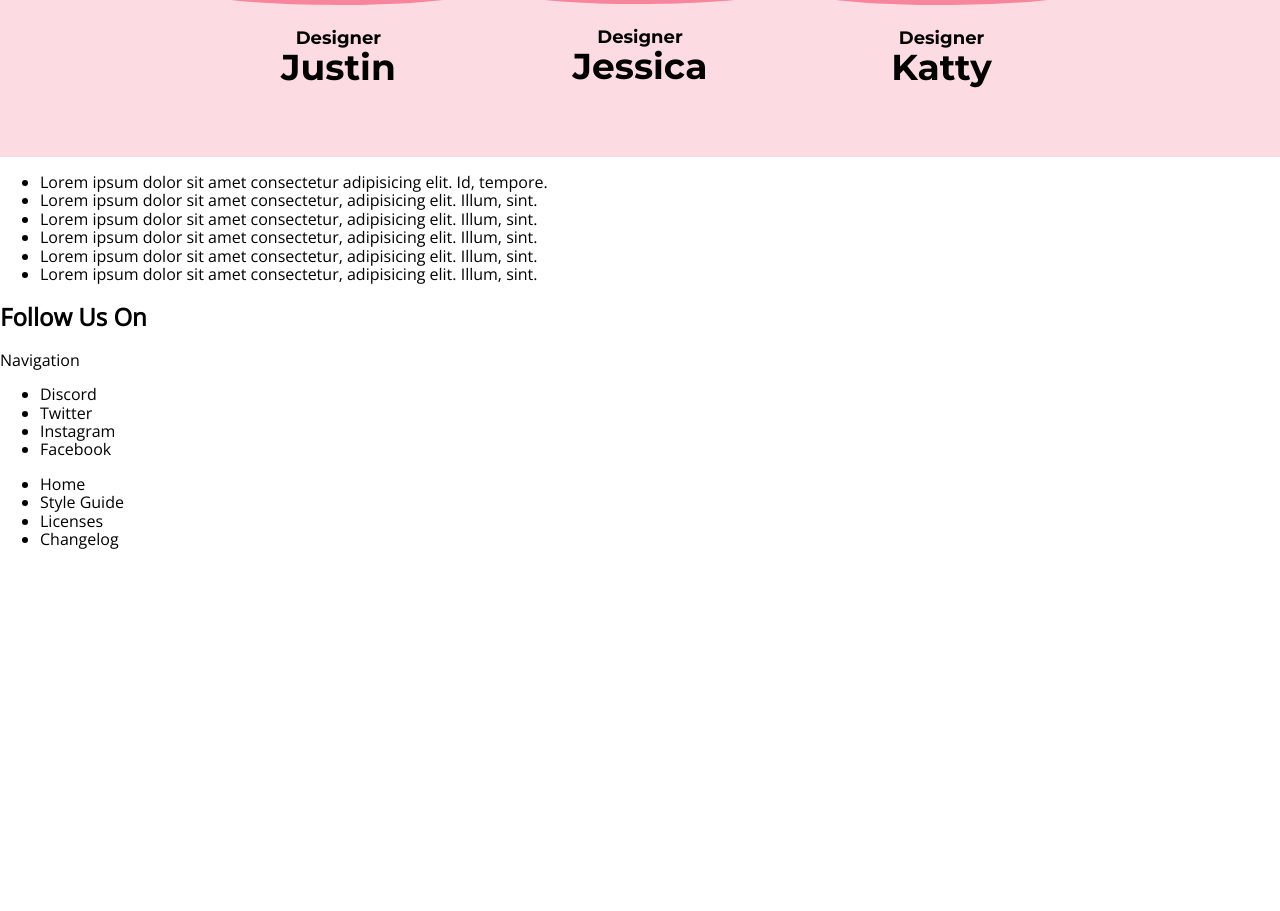
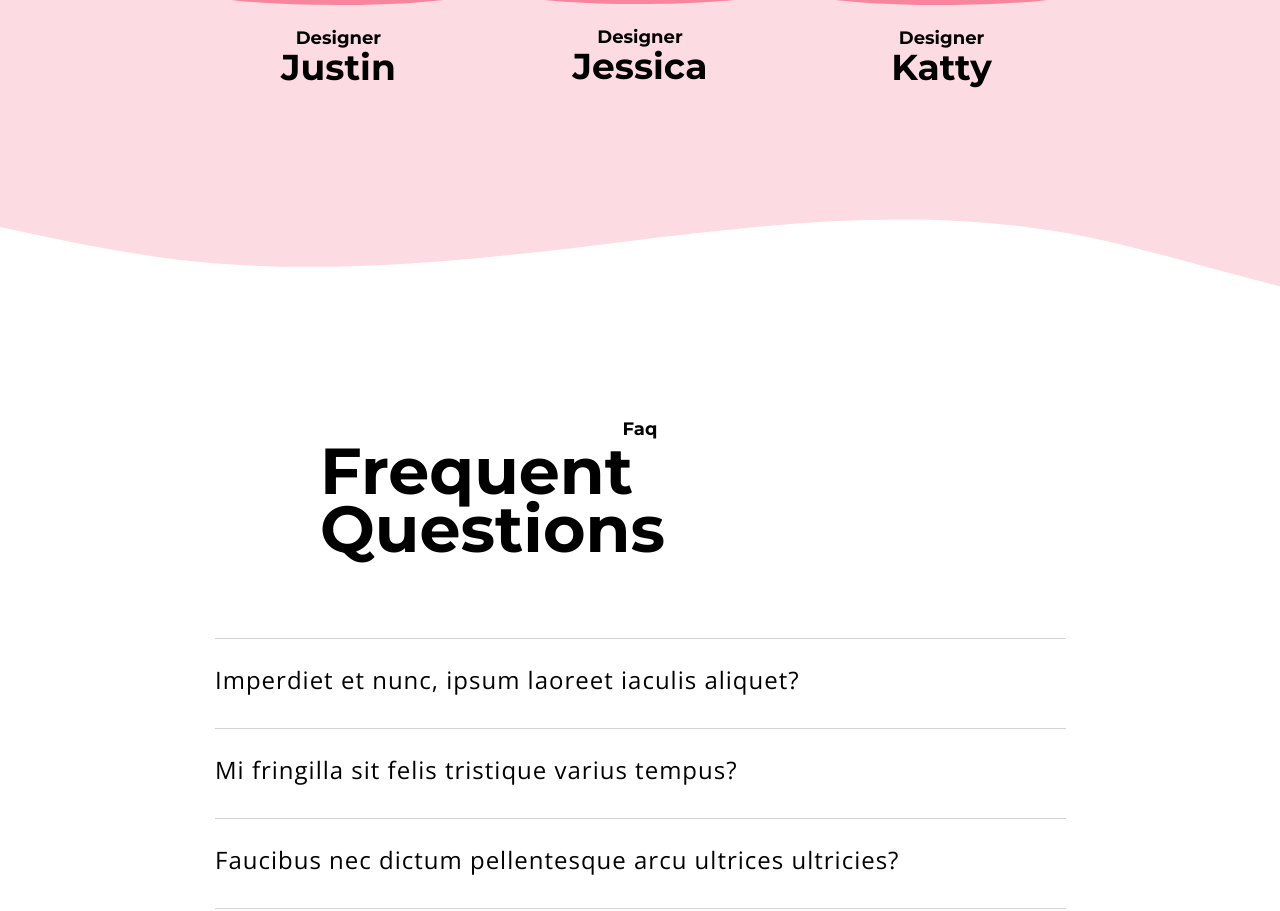
Before and after one commit to kolyas238/UpAnnaM, a website: page source/index.html in a window 1280 px wide. Shown: the part 10696-11607 px from the top of the page. Before the commit the page ends 11260 px from the top, so only its background shows below. Drawn offline with nearby package versions, Linux system fonts and the light colour scheme; files that its build step writes are made by us from their sources.

Commit message:
desktop styles draft

```diff
--- a/source/index.html
+++ b/source/index.html
@@ -180,24 +180,26 @@
         </ul>
       </section>
       <section class="faq">
+        <span class="faq__subtitle">Faq</span>
+        <h2 class="faq__title">Frequent Questions</h2>
         <ul class="faq__list faq-list">
-          <li class="faq-list__item">Lorem ipsum dolor sit amet consectetur adipisicing elit. Id, tempore.</li>
-          <li class="faq-list__item">Lorem ipsum dolor sit amet consectetur, adipisicing elit. Illum, sint.</li>
-          <li class="faq-list__item">Lorem ipsum dolor sit amet consectetur, adipisicing elit. Illum, sint.</li>
-          <li class="faq-list__item">Lorem ipsum dolor sit amet consectetur, adipisicing elit. Illum, sint.</li>
-          <li class="faq-list__item">Lorem ipsum dolor sit amet consectetur, adipisicing elit. Illum, sint.</li>
-          <li class="faq-list__item">Lorem ipsum dolor sit amet consectetur, adipisicing elit. Illum, sint.</li>
+          <li class="faq-list__item">Imperdiet et nunc, ipsum laoreet iaculis aliquet?</li>
+          <li class="faq-list__item">Mi fringilla sit felis tristique varius tempus?</li>
+          <li class="faq-list__item">Faucibus nec dictum pellentesque arcu ultrices ultricies?</li>
+          <li class="faq-list__item">Morbi eget tristique porttitor turpis placerat tristique?</li>
+          <li class="faq-list__item">Dolor turpis at turpis senectus convallis nunc pellentesque?</li>
+          <li class="faq-list__item">Amet, viverra tellus ultricies non eros faucibus hendrerit?</li>
         </ul>
       </section>
       <footer class="footer">
         <div class="footer__wrap">
-          <h2 class="footer__title">Follow Us On</h2>
+          <h2 class="footer__title">Follow us on</h2>
           <span>Navigation</span>
           <ul class="footer__list social-list">
-            <li class="social-list">Discord</li>
-            <li class="social-list">Twitter</li>
-            <li class="social-list">Instagram</li>
-            <li class="social-list">Facebook</li>
+            <li class="social-list__item">Discord</li>
+            <li class="social-list__item">Twitter</li>
+            <li class="social-list__item">Instagram</li>
+            <li class="social-list__item">Facebook</li>
           </ul>
           <ul class="footer__nav-list nav-list">
             <li class="nav-list__item">Home</li>
--- a/source/sass/blocks/emp-list.scss
+++ b/source/sass/blocks/emp-list.scss
@@ -30,4 +30,5 @@
   font-size: 36px;
   line-height: 32px;
   margin-top: 5px;
+  flex-grow: 1;
 }
--- /dev/null
+++ b/source/sass/blocks/faq-list.scss
@@ -0,0 +1,26 @@
+.faq-list {
+  @include lst-none;
+  margin: 0 auto;
+  padding: 80px 0 0 55px;
+  width: 75%;
+  min-height: fit-content;
+  display: flex;
+  flex-direction: column;
+}
+
+.faq-list__item {
+  padding-top: 30px;
+  width: 94%;
+  font-family: $default-font;
+  font-size: 24px;
+  font-weight: 400;
+  line-height: 22px;
+  letter-spacing: 1px;
+  text-align: left;
+  min-height: 90px;
+  border-top: 1px solid $bg-color;
+}
+
+.faq-list__item:last-child {
+  border-bottom: 1px solid $bg-color;
+}
--- /dev/null
+++ b/source/sass/blocks/faq.scss
@@ -0,0 +1,25 @@
+.faq {
+  padding-top: 210px;
+  padding-bottom: 215px;
+  background-image: url("../img/pinkwavedown.svg"), url("../img/footerwave.svg");
+  background-position: 0 0, 100% 100%;
+  background-repeat: no-repeat;
+}
+
+.faq__subtitle {
+  display: block;
+  width: 50%;
+  margin: 0 auto;
+  font-family: $title-font;
+  font-size: 18px;
+  line-height: 25px;
+  text-align: center;
+}
+
+.faq__title {
+  width: 50%;
+  margin: 0 auto;
+  font-family: $title-font;
+  font-size: 65px;
+  line-height: 58px;
+}
--- /dev/null
+++ b/source/sass/blocks/footer.scss
@@ -0,0 +1,34 @@
+.footer {
+  background-color: $bg-footer;
+  padding: 88px 10px;
+}
+
+.footer__wrap {
+  width: 69%;
+  margin: 0 auto;
+  display: flex;
+  flex-wrap: wrap;
+  align-items: baseline;
+}
+
+.footer__title {
+  margin: 0;
+  font-family: $title-font;
+  font-size: 65px;
+  font-weight: 700;
+  line-height: 58px;
+  text-align: left;
+  min-width: 89%;
+  height: 65px;
+}
+
+.footer__wrap span {
+  // padding-top: 10px;
+  font-family: $default-font;
+  font-size: 18px;
+  font-weight: 700;
+  line-height: 25px;
+  text-align: left;
+  flex-grow: 1;
+  min-height: 65px;
+}
--- /dev/null
+++ b/source/sass/blocks/nav-list.scss
@@ -0,0 +1,16 @@
+.nav-list {
+  @include lst-none;
+  min-width: 105px;
+  display: flex;
+  flex-direction: column;
+}
+
+.nav-list__item {
+  width: 100%;
+  min-height: 36px;
+  font-family: $default-font;
+  font-size: 18px;
+  font-weight: 400;
+  line-height: 25px;
+  text-align: left;
+}
--- /dev/null
+++ b/source/sass/blocks/social-list.scss
@@ -0,0 +1,18 @@
+.social-list {
+  @include lst-none;
+
+  display: flex;
+  justify-content: space-between;
+  width: 43.8%;
+  margin-right: auto;
+  padding-left: 5px;
+}
+
+.social-list__item {
+  width: fit-content;
+  font-family: $default-font;
+  font-size: 18px;
+  font-weight: 400;
+  line-height: 25px;
+  text-align: left;
+}
--- a/source/sass/blocks/team.scss
+++ b/source/sass/blocks/team.scss
@@ -1,6 +1,7 @@
 .team {
   background-color: $bg-pink;
   padding-top: 140px;
+  padding-bottom: 50px;
 }
 
 .team__subtitle {
--- a/source/sass/style.scss
+++ b/source/sass/style.scss
@@ -16,3 +16,8 @@
 @import "blocks/r-list.scss";
 @import "blocks/team.scss";
 @import "blocks/emp-list.scss";
+@import "blocks/faq.scss";
+@import "blocks/faq-list.scss";
+@import "blocks/footer.scss";
+@import "blocks/social-list.scss";
+@import "blocks/nav-list.scss";
--- a/source/sass/variables.scss
+++ b/source/sass/variables.scss
@@ -4,6 +4,7 @@ $btn: #f7859c;
 $bg-pink: #fddbe2;
 $bg-color: #d3d3d3;
 $bg-rarity: #fbf1e6;
+$bg-footer: #d3d4ed;
 $mobile: 320px;
 $tablet: 768px;
 $desktop: 1440px;
```
